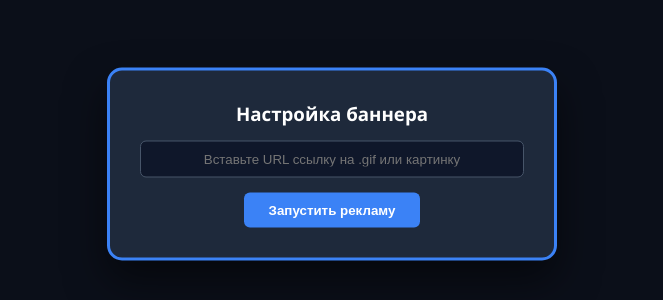
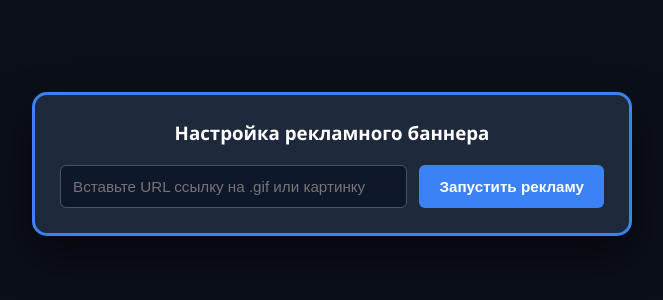
Before and after one commit to ooor7570-netizen/football342342343rere21111, a plain HTML site: page reklama.html in a window 1280 px wide. Shown: the part 236-536 px from the top of the page, without its empty margins (308-971 px from the left). Drawn offline with Linux system fonts and the light colour scheme.

Commit message:
Update reklama.html

```diff
--- a/reklama.html
+++ b/reklama.html
@@ -21,13 +21,12 @@
             left: 50%;
             transform: translate(-50%, -50%);
             background: #1e293b;
-            padding: 30px;
+            padding: 25px;
             border-radius: 15px;
             border: 3px solid #3b82f6;
             box-shadow: 0 20px 40px rgba(0,0,0,0.5);
-            text-align: center;
             z-index: 10;
-            width: 450px;
+            width: 600px; /* Увеличили ширину, чтобы всё влезло в один ряд */
             box-sizing: border-box;
             transition: opacity 0.4s, visibility 0.4s;
         }
@@ -40,37 +39,46 @@
         .input-container h3 {
             margin-top: 0;
             color: #ffffff;
-            margin-bottom: 15px;
+            margin-bottom: 20px;
+            text-align: center;
+        }
+
+        /* Контейнер для выстраивания инпута и кнопки сбоку друг от друга */
+        .row-group {
+            display: flex;
+            gap: 12px;
+            width: 100%;
         }
 
         .input-container input {
-            width: 100%;
-            padding: 10px;
+            flex-grow: 1; /* Инпут забирает всё свободное место слева */
+            padding: 12px;
             background: #0f172a;
             border: 1px solid #475569;
             color: white;
             border-radius: 6px;
-            text-align: center;
             box-sizing: border-box;
-            margin-bottom: 15px;
+            font-size: 0.95rem;
         }
 
         .input-container button {
             background: #3b82f6;
             color: white;
             border: none;
-            padding: 10px 25px;
+            padding: 0 20px;
             font-weight: bold;
             border-radius: 6px;
             cursor: pointer;
+            white-space: nowrap; /* Чтобы текст кнопки не переносился */
             transition: background 0.2s;
+            font-size: 0.95rem;
         }
 
         .input-container button:hover {
             background: #2563eb;
         }
 
-        /* Кнопка сброса рекламы (появляется в углу, когда запущена реклама) */
+        /* Кнопка сброса рекламы в углу */
         .reset-btn {
             position: absolute;
             top: 10px;
@@ -97,10 +105,8 @@
         .ad-banner {
             width: 100%;
             height: 100%;
-            /* Магия CSS: картинка бесконечно повторяется по горизонтали */
             background-repeat: repeat-x;
             background-position: center;
-            /* Растягиваем изображение строго по высоте экрана, ширина подстроится сама */
             background-size: auto 100%;
             display: none;
         }
@@ -114,19 +120,20 @@
 
     <!-- Окно настройки -->
     <div id="setupBox" class="input-container">
-        <h3>Настройка баннера</h3>
-        <input type="text" id="gifUrl" placeholder="Вставьте URL ссылку на .gif или картинку">
-        <button onclick="startAd()">Запустить рекламу</button>
+        <h3>Настройка рекламного баннера</h3>
+        <div class="row-group">
+            <input type="text" id="gifUrl" placeholder="Вставьте URL ссылку на .gif или картинку">
+            <button onclick="startAd()">Запустить рекламу</button>
+        </div>
     </div>
 
     <!-- Кнопка смены рекламы -->
-    <button id="resetBtn" class="reset-btn" style="display:none;" onclick="resetAd()">⚙️ Сменить</button>
+    <button id="resetBtn" class="reset-btn" style="display:none;" onclick="resetAd()">⚙️ Сменить рекламу</button>
 
     <!-- Рекламное полотно -->
     <div id="banner" class="ad-banner"></div>
 
     <script>
-        // Функция запуска рекламы
         function startAd() {
             const url = document.getElementById('gifUrl').value.trim();
             if (!url) return;
@@ -135,19 +142,21 @@
             const setupBox = document.getElementById('setupBox');
             const resetBtn = document.getElementById('resetBtn');
 
-            // Устанавливаем гифку фоном элемента
             banner.style.backgroundImage = `url('${url}')`;
 
-            // Скрываем меню, показываем баннер
             setupBox.classList.add('hidden');
             banner.classList.add('active');
             resetBtn.style.display = 'block';
 
-            // Сохраняем ссылку в память, чтобы реклама не пропадала при перезапуске
             localStorage.setItem('saved_football_ad', url);
         }
 
-        // Функция возврата к настройкам
+        document.getElementById('gifUrl').addEventListener('keypress', function (e) {
+            if (e.key === 'Enter') {
+                startAd();
+            }
+        });
+
         function resetAd() {
             document.getElementById('setupBox').classList.remove('hidden');
             document.getElementById('banner').classList.remove('active');
@@ -155,7 +164,6 @@
             localStorage.removeItem('saved_football_ad');
         }
 
-        // Авто-загрузка сохраненной рекламы при открытии страницы
         window.addEventListener('load', () => {
             const savedUrl = localStorage.getItem('saved_football_ad');
             if (savedUrl) {
```
